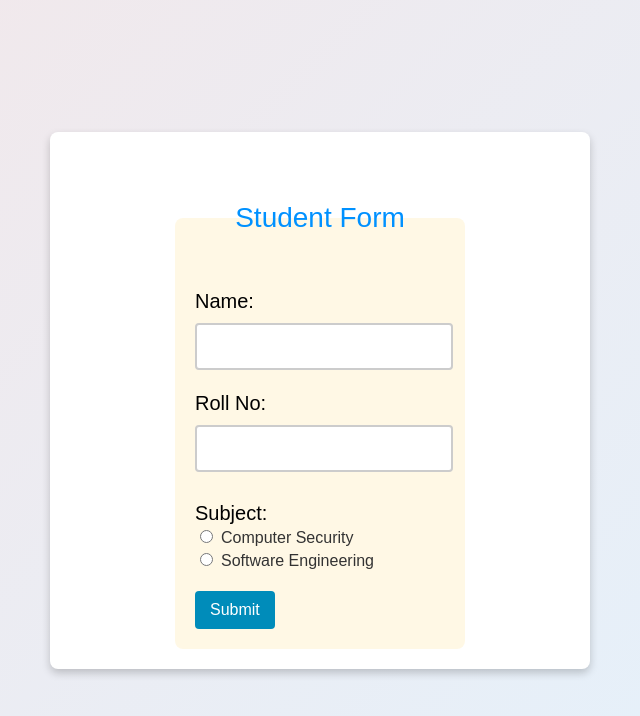
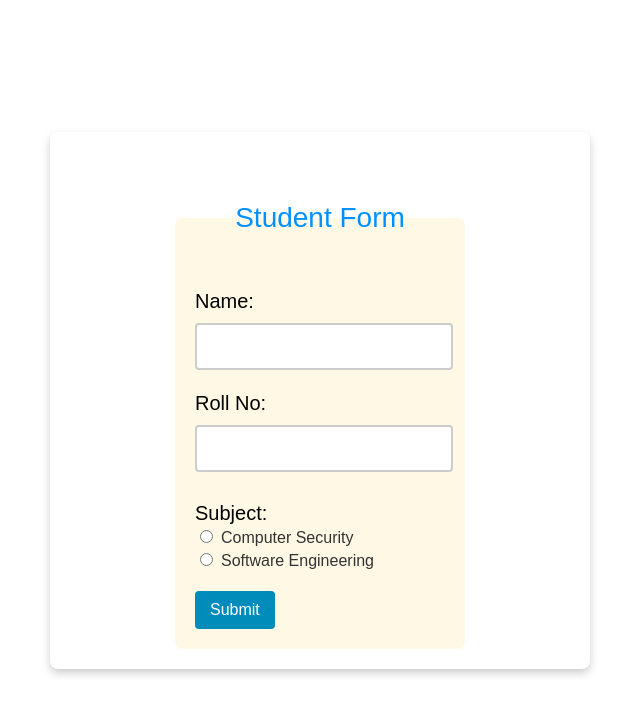
Before and after one commit to dipendrabhandariofficial/FrontPageGenerator, a React (Vite) app: page / in a window 1280 px wide. Shown: the top 716 px of the page, without its empty margins (320-960 px from the left). Built offline with nearby package versions, Linux system fonts and the light colour scheme.

Commit message:
Update Home.css

```diff
--- a/src/pages/Home/Home.css
+++ b/src/pages/Home/Home.css
@@ -5,7 +5,7 @@ body {
   align-items: center;
   height: 100vh;
   margin: 0;
-  background: linear-gradient(135deg, #f3e7e9, #e3f2fd);
+/*   background: linear-gradient(135deg, #f3e7e9, #e3f2fd); */
   font-family: Arial, sans-serif;
 }
 
```
